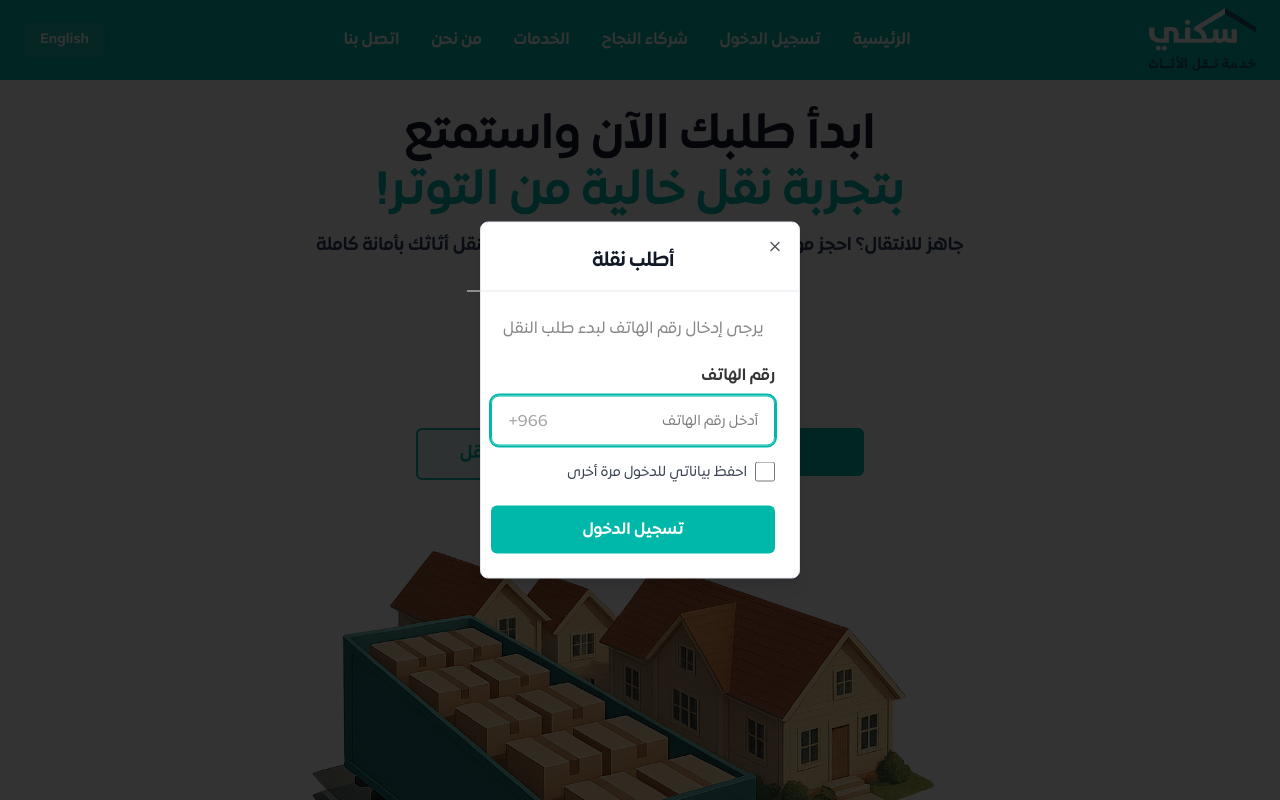
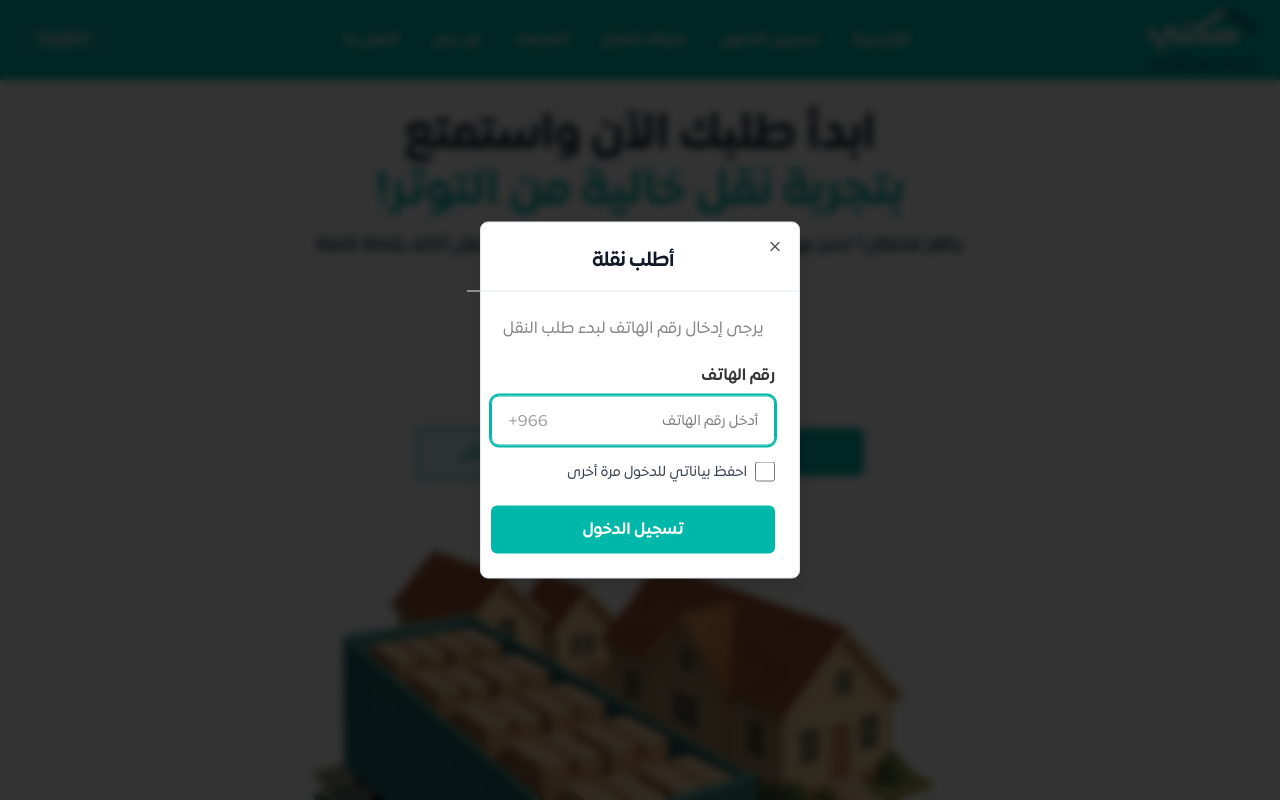
Before and after one commit to AMohamedRaafat/naqlah, a Next.js app: page / in a window 1280 px wide. Both pictures are taken after a click on the button "اطلب نقلة". Shown: the top 800 px of the page. Built offline with nearby package versions, Linux system fonts and the light colour scheme; a web font is replaced by a local one.

Commit message:
style: change modal borders to rounded-xl and add backdrop blur effect

```diff
--- a/components/modals/login-modal.tsx
+++ b/components/modals/login-modal.tsx
@@ -156,7 +156,7 @@ export default function LoginModal({ open, onOpenChange }: LoginModalProps) {
     <>
       {/* Main Login Modal */}
       <Dialog open={open && !showOTP} onOpenChange={onOpenChange}>
-        <DialogContent className="w-[90%] sm:max-w-md rounded-2xl" dir={isRTL ? 'rtl' : 'ltr'}>
+        <DialogContent className="w-[90%] sm:max-w-md rounded-xl" dir={isRTL ? 'rtl' : 'ltr'}>
           <DialogHeader>
             <DialogTitle className="text-center text-xl font-bold">{t('login.title')}</DialogTitle>
             <p className="text-center text-sm text-gray-600 mt-2">{t('login.subtitle')}</p>
--- a/components/modals/otp-verification-modal.tsx
+++ b/components/modals/otp-verification-modal.tsx
@@ -94,7 +94,7 @@ export default function OTPVerificationModal({
 
   return (
     <Dialog open={open} onOpenChange={onOpenChange}>
-      <DialogContent className="w-[90%] sm:max-w-80 font-expo-arabic p-0 gap-0 rounded-2xl">
+      <DialogContent className="w-[90%] sm:max-w-80 font-expo-arabic p-0 gap-0 rounded-xl">
         {/* Header */}
         <DialogHeader className="relative border-b border-gray-200 pb-4 pt-6 px-6">
           <DialogTitle className="text-center text-xl font-semibold text-gray-900">
--- a/components/modals/request-move-modal.tsx
+++ b/components/modals/request-move-modal.tsx
@@ -124,7 +124,7 @@ export default function RequestMoveModal({ open, onOpenChange }: RequestMoveModa
     <>
       {/* Phone Input Modal */}
       <Dialog open={open && !showOTP} onOpenChange={onOpenChange}>
-        <DialogContent className="w-[90%] sm:max-w-80 font-expo-arabic p-0 gap-0 rounded-2xl">
+        <DialogContent className="w-[90%] sm:max-w-80 font-expo-arabic p-0 gap-0 rounded-xl">
           <DialogHeader className="relative border-b border-gray-200 pb-4 pt-6 px-6">
             <DialogTitle className="text-center text-xl font-semibold text-gray-900">
               {t('firstStepTitle')}
--- a/components/ui/dialog.tsx
+++ b/components/ui/dialog.tsx
@@ -21,7 +21,7 @@ const DialogOverlay = React.forwardRef<
   <DialogPrimitive.Overlay
     ref={ref}
     className={cn(
-      "fixed inset-0 z-50 bg-black/80 data-[state=open]:animate-in data-[state=closed]:animate-out data-[state=closed]:fade-out-0 data-[state=open]:fade-in-0",
+      "fixed inset-0 z-50 bg-black/80 backdrop-blur-sm data-[state=open]:animate-in data-[state=closed]:animate-out data-[state=closed]:fade-out-0 data-[state=open]:fade-in-0",
       className
     )}
     {...props}
```
